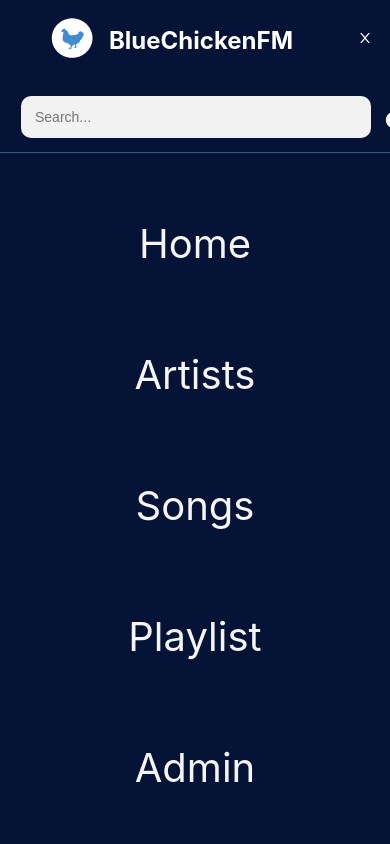
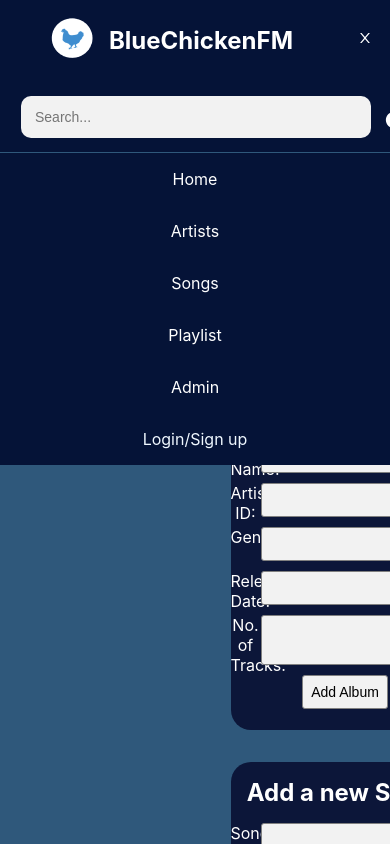
Before and after one commit to aaisharif/Client-Side-Project, a React (Create React App) app: page /admin in a window 390 px wide. Both pictures are taken after a click on the icon 365 px from the left and 38 px from the top of the page. Shown: the top 844 px of the page. Built offline with nearby package versions, Linux system fonts and the light colour scheme; no server answers; a web font is replaced by a local one.

Commit message:
mobile friendly version of new homepage

```diff
--- a/src/components/albums/Album.css
+++ b/src/components/albums/Album.css
@@ -216,6 +216,7 @@
   .button-signup:hover {
     outline: 0;
   }
+
   .button-login:active,
   .button-login:hover {
     outline: 0;
@@ -245,7 +246,7 @@
     background: none;
   }
 
-  @media (min-width: 768px) {
+  /* @media (min-width: 768px) {
     .button-signup {
       font-size: 24px;
       min-width: 196px;
@@ -254,4 +255,14 @@
         font-size: 24px;
         min-width: 196px;
       }
+  }   */
+
+  @media screen and (max-width: 1360px){
+    .home-page{
+      display: none;
+    }
+
+    /* .chickens-grid{
+      display: none;
+    } */
   }
--- a/src/components/albums/AlbumList.js
+++ b/src/components/albums/AlbumList.js
@@ -21,9 +21,9 @@ const AlbumList = ({ albums }) => {
         <>
             <div className="home-page">
 
-                <div className="for-chickens" >
+                {/* <div className="for-chickens" >
                     <img src={forChickens} alt={"for chickens"} />
-                </div>
+                </div> */}
 
                 <div className="heading">
                     <h1 className="h1-1">LISTEN TO MUSIC</h1>
--- a/src/components/navbar/MobileNavigation.js
+++ b/src/components/navbar/MobileNavigation.js
@@ -1,11 +1,6 @@
 import React from 'react'
 import './MobileNavigation.css'
-import { BrowserRouter as Router, Switch, Route } from 'react-router-dom';
 import {Link} from 'react-router-dom';
-// import SongContainer from './containers/SongContainer'
-// import AdminContainer from './components/admin/AdminContainer';
-import AlbumContainer from '../../containers/AlbumContainer';
-import Sidebar from '../../components/sidebar/Sidebar';
 import SidebarData from '../sidebar/SidebarData';
 
 function MobileNavigation(props) {
@@ -17,35 +12,17 @@ function MobileNavigation(props) {
         <ul className="mobile-navigation-list">
             {SidebarData.map((item, index) => {
                             return (
-                        <li key={index} className={item.cName}>
-                            <Link to={item.path} style={{ textDecoration: 'none' }}>
+                                <li key={index} onClick={() => props.isMobile && props.closeMobileMenu()}>
+                                    <Link className="mobile-navigation-list-link" to={item.path} style={{ textDecoration: 'none' }}>
                                         <span>{item.title}</span>
                                     </Link>
                                 </li>
                             )
                         })}
+                        <li>Login/Sign up</li>
          </ul>
    </div>
 
-    // return (
-    //     <div className="mobile-navigation">
-    //         <Router>
-    //             <Switch>
-    //                 {/* <ul className="mobile-navigation-list">
-    //                     <li onClick={() => props.isMobile && props.closeMobileMenu()}><Route path='/' exact component={AlbumContainer} /></li>
-    //                     <li onClick={() => props.isMobile && props.closeMobileMenu()}>Artists</li>
-    //                     <li onClick={() => props.isMobile && props.closeMobileMenu()}>Songs</li>
-    //                     <li onClick={() => props.isMobile && props.closeMobileMenu()}>Playlist</li>
-    //                     <li onClick={() => props.isMobile && props.closeMobileMenu()}>Admin</li>
-    //                 </ul> */}
-
-    //             })}
-
-
-
-    //             </Switch>
-    //         </Router>
-    //     </div>
     )
 }
 
--- a/src/components/navbar/Navbar.css
+++ b/src/components/navbar/Navbar.css
@@ -117,19 +117,16 @@
         margin-left:20em;
         background-color: var(--dark-blue);
       }
-    /* nav .one{
-      display: flex;
-    }
 
-    nav .one li{
-       margin-right: 100px;
-    }
 
-    nav .two{
-      display: flex;
-    }
+      .mobile-navigation-list-link{
+        text-decoration: none;
+        color: var(--white);
+      }
 
-    nav .two li{
-      margin-left: 15px;
-    } */
+
+      .mobile-navigation-list-link:hover{
+          color: #4397E1;
+          /* border-bottom: 1px solid #4397E1; */
+      }
   }
--- a/src/containers/AlbumContainer.js
+++ b/src/containers/AlbumContainer.js
@@ -64,7 +64,6 @@ const AlbumContainer = () => {
     }
 
 
-
     const searchAlbum = (albums) => {
         return albums.filter(album=> album.album_name.toLowerCase().indexOf(filter.toLowerCase().trim()) > -1);
     }
```
Lines whose indentation alone changed are shown as unchanged.
